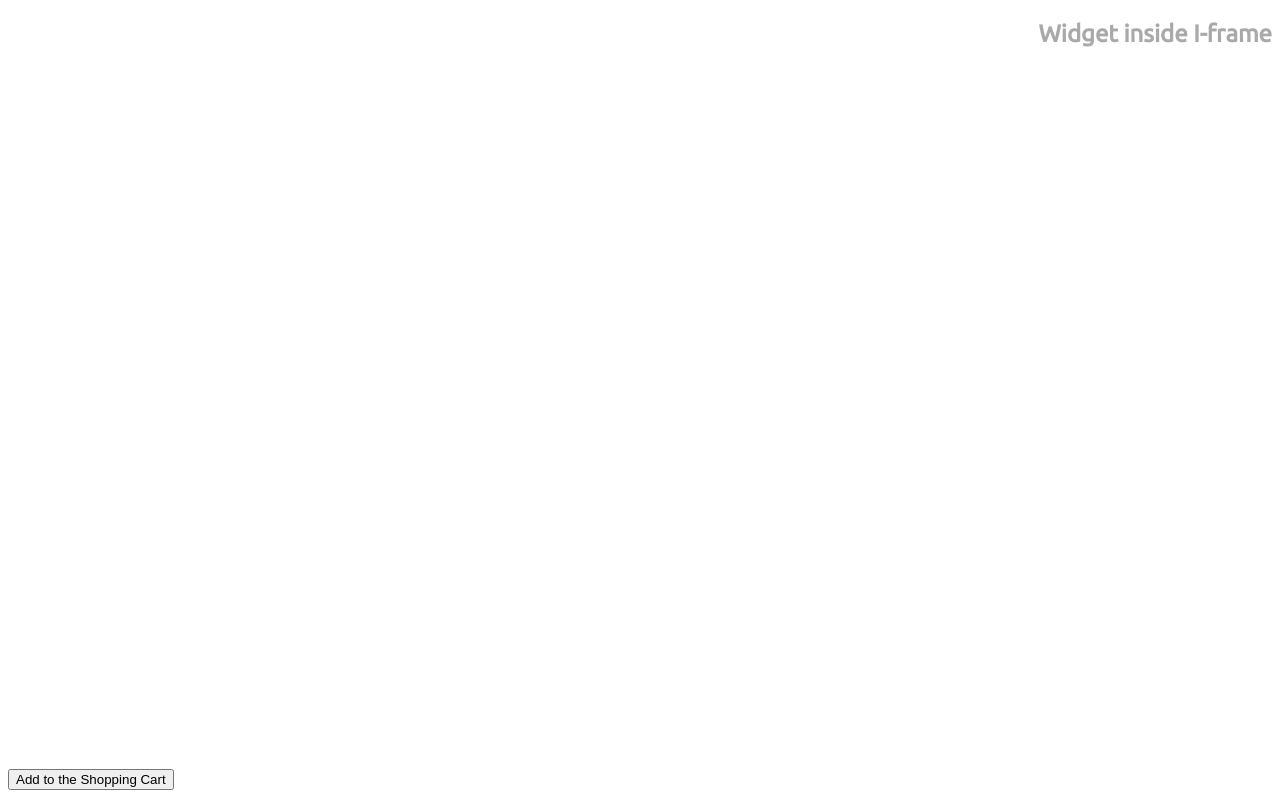
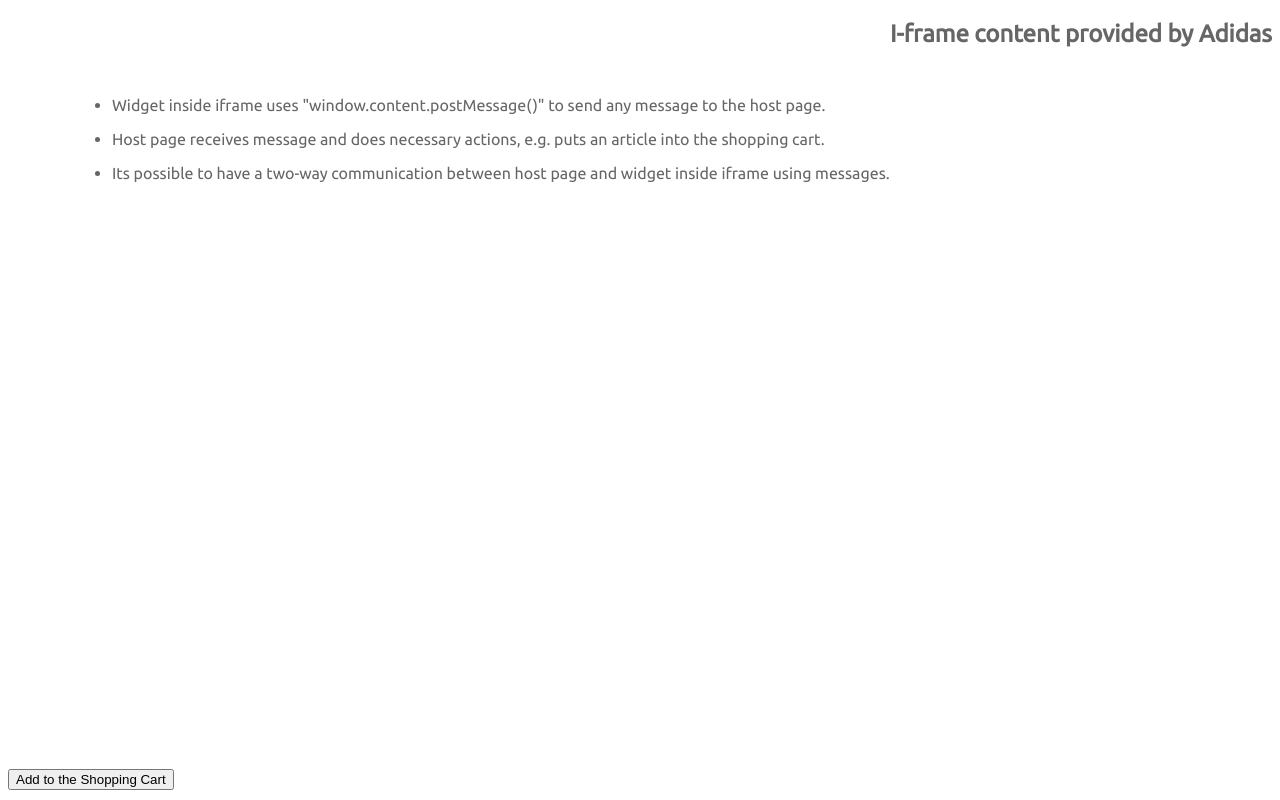
Before and after one commit to Unisay/iframe-example, a plain HTML site: page iframe.html in a window 1280 px wide. Drawn offline with nearby package versions, Linux system fonts and the light colour scheme.

Commit message:
Add description

```diff
--- a/iframe.html
+++ b/iframe.html
@@ -6,10 +6,18 @@
     <link href="https://fonts.googleapis.com/css?family=Ubuntu" rel="stylesheet">
     <script src="https://ajax.googleapis.com/ajax/libs/jquery/3.1.1/jquery.min.js"></script>
     <style>
+        body {
+            font-family: 'Ubuntu', sans-serif;
+            color: #666666;
+        }
         h2 {
-            font-family: 'Ubuntu', sans-serif;
-            color: darkgray;
             text-align: right;
+        }
+        ul {
+            margin: 3em;
+        }
+        ul > li {
+            margin: 1em;
         }
         #notify {
             position: absolute;
@@ -18,7 +26,12 @@
     </style>
 </head>
 <body>
-    <h2>Widget inside I-frame</h2>
+    <h2>I-frame content provided by Adidas</h2>
+    <ul>
+        <li>Widget inside iframe uses "window.content.postMessage()" to send any message to the host page.</li>
+        <li>Host page receives message and does necessary actions, e.g. puts an article into the shopping cart.</li>
+        <li>Its possible to have a two-way communication between host page and widget inside iframe using messages. </li>
+    </ul>
     <button id="notify">Add to the Shopping Cart</button>
     <script language="JavaScript">
     var i = 1;
```
Also changed, not shown: index.html (+2 -2 lines), 2 other files.
